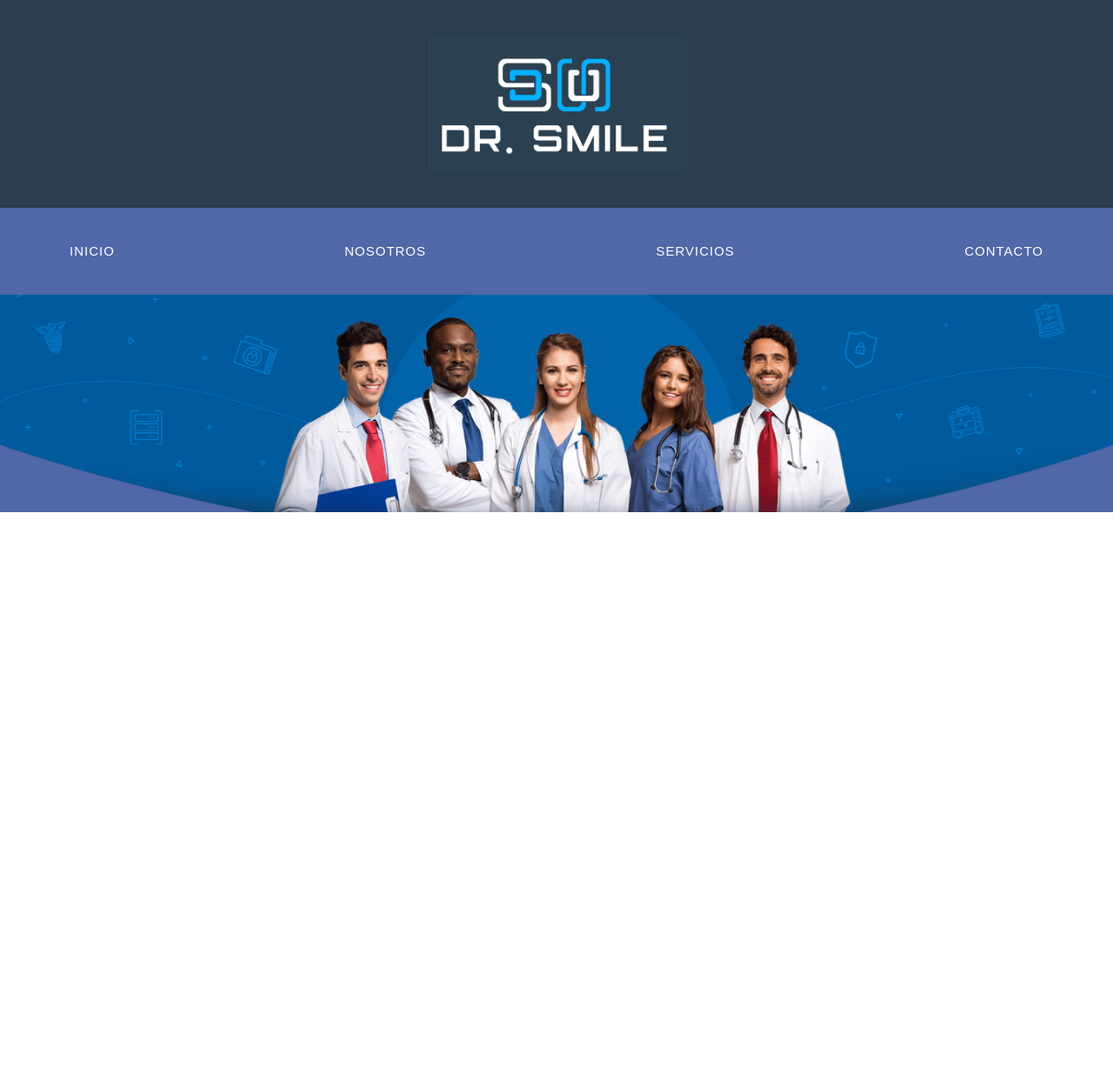
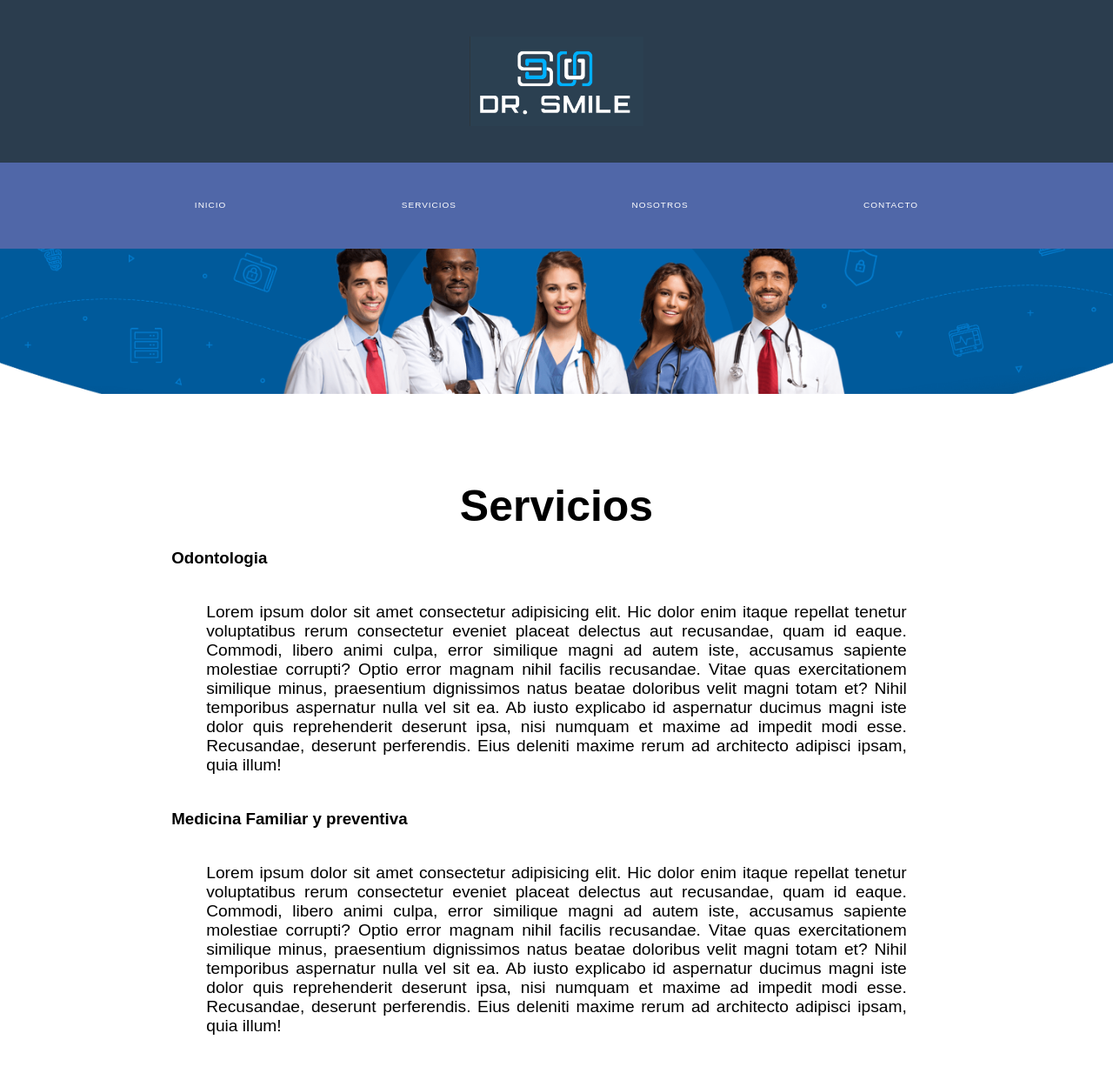
Before and after one commit to OliverMejiadelMoral/Practica, a plain HTML site: page index.html in a window 1280 px wide. Shown: the top 1234 px of the page at 87% size. Before the commit the page ends 800 px from the top, so only its background shows below. Drawn offline with Linux system fonts and the light colour scheme.

Commit message:
cambios 28 junio

```diff
--- a/index.css
+++ b/index.css
@@ -1,20 +1,17 @@
-*{
+* {
     margin: 0;
     padding: 0;
     box-sizing: border-box;
 }
 
 .header {
-
     overflow: hidden;
     background-size: 100%;
     padding: 2em 0em 2em 0em;
     background: #2b3d4e;
     display: flex;
     align-items: center;
-
 }
-
 
 .body {
     font-family: Arial, Helvetica, sans-serif;
@@ -23,32 +20,32 @@
 .logo {
     width: auto;
     height: auto;
-    margin:  auto;
-    padding: 10px ;
+    margin: auto;
+    padding: 10px;
     display: flex;
     align-items: center;
 }
 
 .container {
-	width: 1200px;
+    width: 69.18vw; /* Proporción áurea: 1200px / 1920px * 100 */
     margin: 0px auto;
 }
 
 #logoheader {
-    width: 300px;
+    width: 15.62vw; /* Proporción áurea: 300px / 1920px * 100 */
     display: flex;
-    align-items: center ;
+    align-items: center;
 }
 
 /* MENU */
 
-#menu-wrapper{
+#menu-wrapper {
     background: #5067a8;
 }
 
 #menu {
     overflow: hidden;
-	height: 100px;
+    height: 7.72vw; /* Proporción áurea: 100px / 1920px * 100 */
 }
 
 #menu ul {
@@ -59,7 +56,6 @@
     text-align: center;
     display: flex;
     justify-content: space-between;
-
 }
 
 #menu li {
@@ -69,22 +65,42 @@
 #menu a {
     display: block;
     letter-spacing: 1px;
-	padding: 0px 40px;
+    padding: 0px 2.08vw; /* Proporción áurea: 40px / 1920px * 100 */
     text-decoration: none;
     text-align: center;
     text-transform: uppercase;
-	font-size: 15px ;
-	line-height: 100px;
+    font-size: 0.78vw; /* Proporción áurea: 15px / 1920px * 100 */
+    line-height: 7.72vw; /* Proporción áurea: 100px / 1920px * 100 */
     border: none;
     color: #FFF;
 }
-#menu a:hover{
+
+#menu a:hover {
     background-color: rgb(25, 41, 141);
 }
 
 #banner {
-    height: 250px;
+    height: 13.02vw; /* Proporción áurea: 250px / 1920px * 100 */
     background: url(/assets/bannermedicos.png);
     background-position: center;
     background-size: cover;
 }
+
+/* MAIN */
+
+.container {
+}
+
+.container h2{
+	text-align: center;
+	color: black;
+	font-size: 50px;
+	padding: 100px 50px 20px;
+}
+
+.container p{
+    padding: 40px;
+    text-align: justify;
+    display: block;
+    font-size: larger;
+}
--- a/index.html
+++ b/index.html
@@ -18,12 +18,23 @@
 		<div id="menu" class="container">
 			<ul>
 				<li><a href="#">Inicio</a></li>
+				<li><a href="#">Servicios</a></li>
 				<li><a href="#">Nosotros</a></li>
-				<li><a href="#">Servicios</a></li>
 				<li><a href="mailto:oliver.mejia@live.com.mx?subject=Informacion">Contacto</a></li>
 			</ul>
-		</div>
+        </div>
+    </div>
     <div id="banner"></div>
-
+    <main class="container">
+        <h2>Servicios </h2>
+            <h3>Odontologia</h3>
+                <p>Lorem ipsum dolor sit amet consectetur adipisicing elit. Hic dolor enim itaque repellat tenetur voluptatibus rerum consectetur eveniet placeat delectus aut recusandae, quam id eaque. Commodi, libero animi culpa, error similique magni ad autem iste, accusamus sapiente molestiae corrupti? Optio error magnam nihil facilis recusandae. Vitae quas exercitationem similique minus, praesentium dignissimos natus beatae doloribus velit magni totam et? Nihil temporibus aspernatur nulla vel sit ea. Ab iusto explicabo id aspernatur ducimus magni iste dolor quis reprehenderit deserunt ipsa, nisi numquam et maxime ad impedit modi esse. Recusandae, deserunt perferendis. Eius deleniti maxime rerum ad architecto adipisci ipsam, quia illum!</p>
+            <h3>Medicina Familiar y preventiva</h3>
+                <p>Lorem ipsum dolor sit amet consectetur adipisicing elit. Hic dolor enim itaque repellat tenetur voluptatibus rerum consectetur eveniet placeat delectus aut recusandae, quam id eaque. Commodi, libero animi culpa, error similique magni ad autem iste, accusamus sapiente molestiae corrupti? Optio error magnam nihil facilis recusandae. Vitae quas exercitationem similique minus, praesentium dignissimos natus beatae doloribus velit magni totam et? Nihil temporibus aspernatur nulla vel sit ea. Ab iusto explicabo id aspernatur ducimus magni iste dolor quis reprehenderit deserunt ipsa, nisi numquam et maxime ad impedit modi esse. Recusandae, deserunt perferendis. Eius deleniti maxime rerum ad architecto adipisci ipsam, quia illum!</p>
+            <h3>Medicina Regenerativa</h3>
+                <p>Lorem ipsum dolor sit amet consectetur adipisicing elit. Hic dolor enim itaque repellat tenetur voluptatibus rerum consectetur eveniet placeat delectus aut recusandae, quam id eaque. Commodi, libero animi culpa, error similique magni ad autem iste, accusamus sapiente molestiae corrupti? Optio error magnam nihil facilis recusandae. Vitae quas exercitationem similique minus, praesentium dignissimos natus beatae doloribus velit magni totam et? Nihil temporibus aspernatur nulla vel sit ea. Ab iusto explicabo id aspernatur ducimus magni iste dolor quis reprehenderit deserunt ipsa, nisi numquam et maxime ad impedit modi esse. Recusandae, deserunt perferendis. Eius deleniti maxime rerum ad architecto adipisci ipsam, quia illum!</p>
+            <h3>Medicina Estética</h3>
+                <p>Lorem ipsum dolor sit amet consectetur adipisicing elit. Hic dolor enim itaque repellat tenetur voluptatibus rerum consectetur eveniet placeat delectus aut recusandae, quam id eaque. Commodi, libero animi culpa, error similique magni ad autem iste, accusamus sapiente molestiae corrupti? Optio error magnam nihil facilis recusandae. Vitae quas exercitationem similique minus, praesentium dignissimos natus beatae doloribus velit magni totam et? Nihil temporibus aspernatur nulla vel sit ea. Ab iusto explicabo id aspernatur ducimus magni iste dolor quis reprehenderit deserunt ipsa, nisi numquam et maxime ad impedit modi esse. Recusandae, deserunt perferendis. Eius deleniti maxime rerum ad architecto adipisci ipsam, quia illum!</p>
+    </main>
 </body>
 </html>
```
Lines whose indentation alone changed are shown as unchanged.
